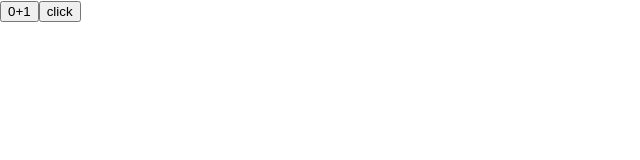
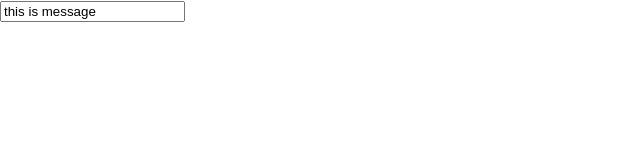
Before and after one commit to heycn/react-basic, a React (Create React App) app: page / in a window 1280 px wide. Shown: the top 160 px of the page, without its empty margins (0-640 px from the left). Built offline with nearby package versions, Linux system fonts and the light colour scheme.

Commit message:
class 受控组件

```diff
--- a/src/App.js
+++ b/src/App.js
@@ -5,24 +5,24 @@ class Demo extends React.Component {
   constructor(props) {
     super(props)
     this.state = {
-      num: 0
+      message: 'this is message'
     }
   }
 
-  addNum = () => {
-    this.setState({ num: this.state.num + 1 })
-  }
-
-  // 这是错误的写法
-  fn() {
-    console.log(this)
+  fn = e => {
+    this.setState({
+      message: e.target.value
+    })
   }
 
   render() {
     return (
       <>
-        <button onClick={this.addNum}>{this.state.num}+1</button>
-        <button onClick={this.fn}>click</button>
+        <input
+          type='text'
+          value={this.state.message}
+          onChange={e => this.fn(e)}
+        />
       </>
     )
   }
```
